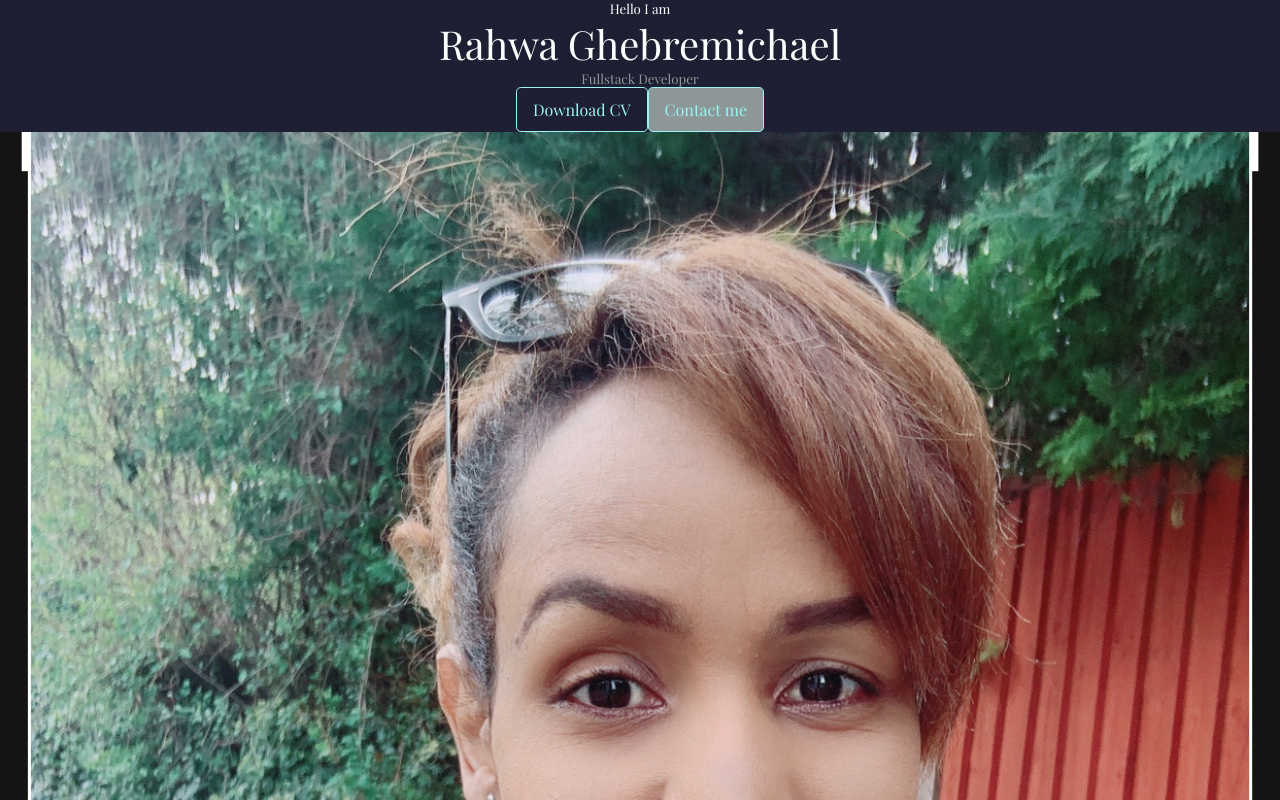
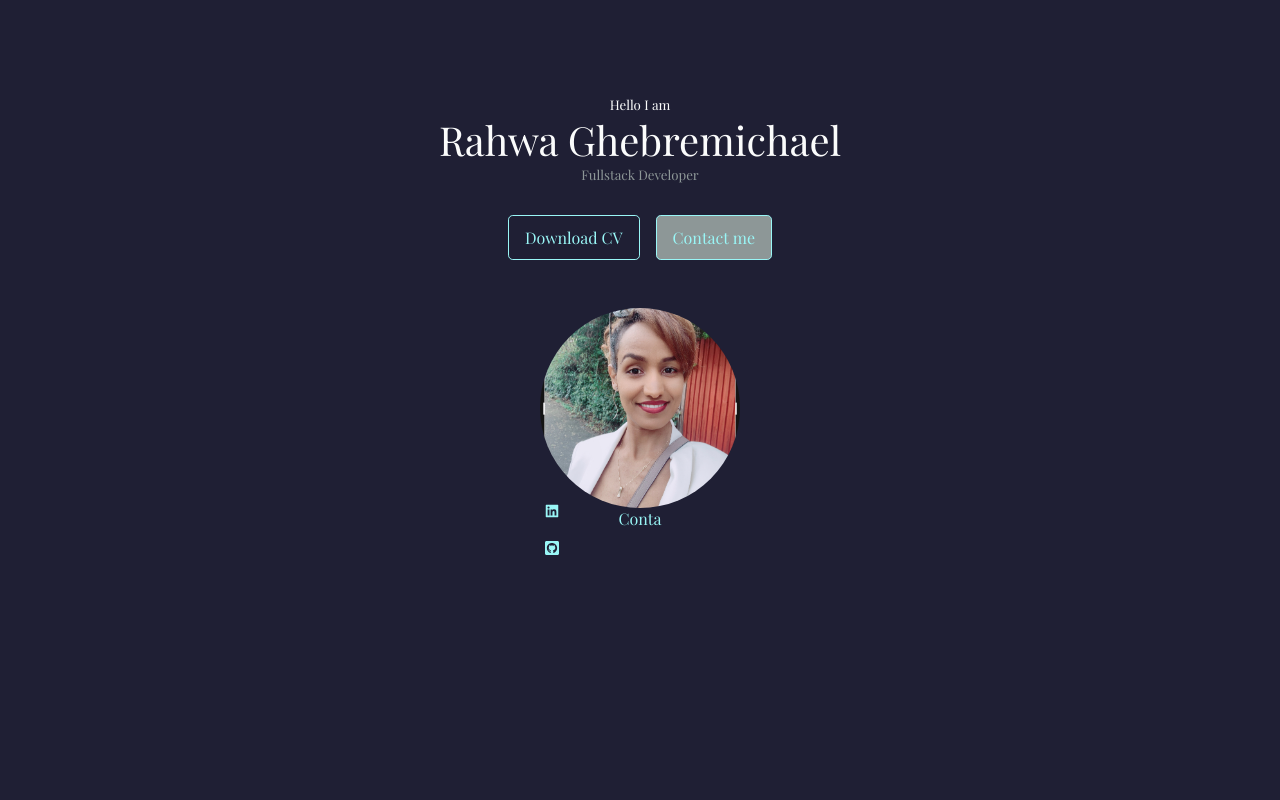
Before and after one commit to rahwafesseha/Personal-Portofolio, a React (Create React App) app: page / in a window 1280 px wide. Shown: the top 800 px of the page. Built offline with nearby package versions, Linux system fonts and the light colour scheme.

Commit message:
added social links to the header

```diff
--- a/package.json
+++ b/package.json
@@ -8,6 +8,7 @@
     "@testing-library/user-event": "^13.5.0",
     "react": "^18.2.0",
     "react-dom": "^18.2.0",
+    "react-icons": "^4.4.0",
     "react-scripts": "5.0.1",
     "web-vitals": "^2.1.4"
   },
--- a/src/components/header/Header.jsx
+++ b/src/components/header/Header.jsx
@@ -1,21 +1,29 @@
-import React from 'react'
-import Headbtn from './Headbtn';
-import image from '../../assets/myImage.jpeg';
+import React from "react";
+import "./header.css"
+import Headbtn from "./Headbtn";
+import image from "../../assets/myImage.jpeg";
+import HeaderContacts from "./HeaderContacts";
 
 const Header = () => {
   return (
     <header>
-      <div className='container'>
+      <div className="container">
         <h5>Hello I am</h5>
         <h1>Rahwa Ghebremichael</h1>
-        <h5 className='qualification'>Fullstack Developer</h5>
-        <Headbtn/>
-        <div className='image'>
-          <img src={image} alt="me"/>
-          </div>
+        <h5 className="qualification">Fullstack Developer</h5>
+        <Headbtn />
+        <HeaderContacts/>
+        <div className="image">
+          <img
+            style={{ width: "200px", height: "200px", borderRadius: "50%", marginTop:"3rem" }}
+            src={image}
+            alt="me"
+          />
+        </div>
+        <a href="#contact">Conta</a>
       </div>
     </header>
   );
-}
+};
 
-export default Header
+export default Header;
--- /dev/null
+++ b/src/components/header/HeaderContacts.jsx
@@ -0,0 +1,21 @@
+import React from 'react'
+import {AiFillLinkedin} from "react-icons/ai";
+import { FaGithubSquare } from "react-icons/fa";
+
+const HeaderContacts = () => {
+  return (
+    <div className="header_contacts">
+      <a
+        href="https://www.linkedin.com/in/rahwa-g-michael-4553301a1/"
+        target="_blank"
+      >
+        <AiFillLinkedin />
+      </a>
+      <a href="https://github.com/rahwafesseha " target="_blank">
+        <FaGithubSquare />
+      </a>
+    </div>
+  );
+}
+
+export default HeaderContacts
--- a/src/components/header/header.css
+++ b/src/components/header/header.css
@@ -0,0 +1,31 @@
+header{
+    height:100vh;
+    padding-top: 6rem;
+    overflow: hidden;
+}
+.container{
+ width: var(--container-width-bg);
+  text-align: center;
+  height: 100%;
+  position: relative;
+}
+/* styling header buttons */
+
+.headbtn{
+    margin-top: 2rem;
+    display: flex;
+    gap: 1rem;
+    justify-content: center;
+}
+/* styling header contacts */
+
+.header_contacts{
+    display: flex;
+    flex-direction: column;
+    /* align-items: center; */
+    position: absolute;
+    bottom: 15rem;
+    gap:1rem;
+    left:34rem;
+
+}
--- a/src/index.css
+++ b/src/index.css
@@ -80,9 +80,10 @@ img{
   width:100%;
   object-fit: cover;
 }
-.container{
-  width: var(--container-width-bg);
-  text-align: center;
+
+.image{
+  display: flex;
+justify-content: center;
 }
 /* media Queries for tablet */
 @media screen and (max-width:1024px){
```
Also changed, not shown: 1 other file (tests, documents, lock files or other folders).
